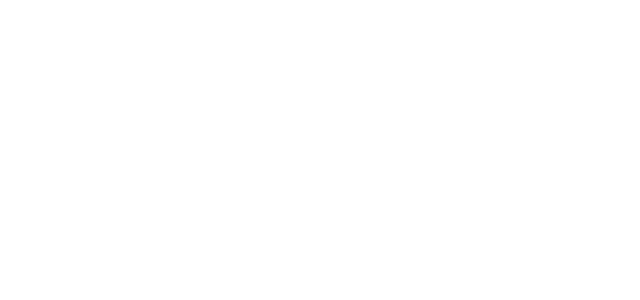
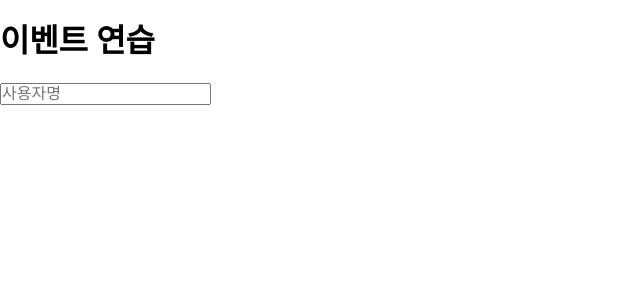
Before and after one commit to jowonyoung1/react_basic, a React (Create React App) app: page / in a window 1280 px wide. Shown: the top 300 px of the page, without its empty margins (0-640 px from the left). Built offline with nearby package versions, Linux system fonts and the light colour scheme.

Commit message:
docs : 4_함수컴포넌트이벤트

```diff
--- a/src/Main.js
+++ b/src/Main.js
@@ -1,34 +1,23 @@
 import React, { Component, useState } from "react";
 
 const Main = () => {
-  const object = { a: 1, b: 2, c: 3 };
-  const nextObject = { ...object, b: 5 }; // object 사본을 만들어서 b값만 덮어쓴다.
-  console.log(nextObject, object);
+  // username 상태
+  const [username, setUsername] = useState("");
 
-  const array = [
-    { id: 1, value: true },
-    { id: 2, value: true },
-    { id: 3, value: false },
-    { id: 4, value: true },
-    { id: 5, value: false },
-    { id: 6, value: true },
-  ];
-
-  let nextArray = array.concat({ id: 7 }); // 새 항목 추가
-  nextArray = nextArray.filter(item => item.id !== 2); // id가 2인 항목 제거
-  // id가 1인 항복의 value를 false로 설정
-  nextArray = nextArray.map(item =>
-    item.id === 1 ? { ...item, value: false } : item,
-  );
-
-  console.log(array);
-  console.log(nextArray);
-
+  const onChangeUsername = event => {
+    setUsername(event.target.value);
+    console.log(event.target.value);
+  };
   return (
     <div>
-      {/* <button onClick={onClickEnter}>입장</button>
-      <button onClick={onclickLeave}>퇴장</button>
-      <h1 style={{ color }}>{message}</h1> */}
+      <h1>이벤트 연습</h1>
+      <input
+        type="text"
+        name="username"
+        placeholder="사용자명"
+        value={username}
+        onChange={onChangeUsername}
+      />
     </div>
   );
 };
```
Also changed, not shown: 1 other file (tests, documents, lock files or other folders).
